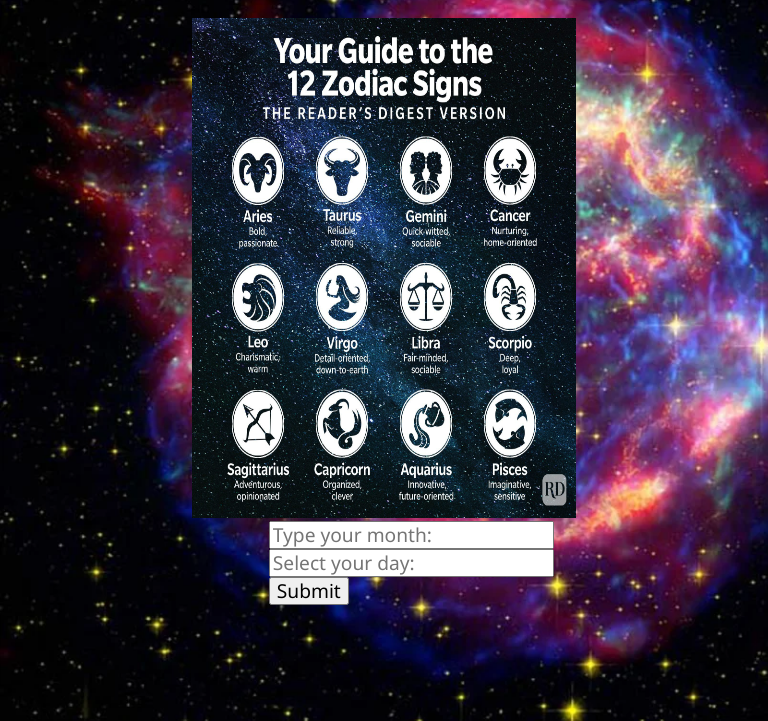
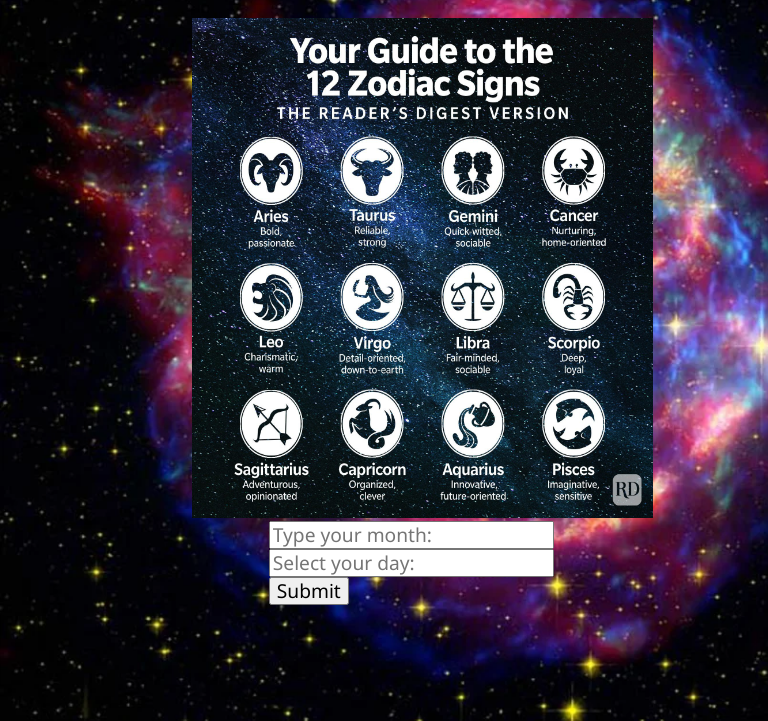
Before and after one commit to KenoCodeM2/Horoscope-, a plain HTML site: page index.html in a window 768 px wide. Shown: the part 79-800 px from the top of the page. Drawn offline with Linux system fonts and the light colour scheme.

Commit message:
changed css

```diff
--- a/css/style.css
+++ b/css/style.css
@@ -79,6 +79,10 @@ form {
     margin-left: 30%;
     margin-top: 5%;
   }
+  img {
+  width: 60%;
+
+}
 }
 
 
```
